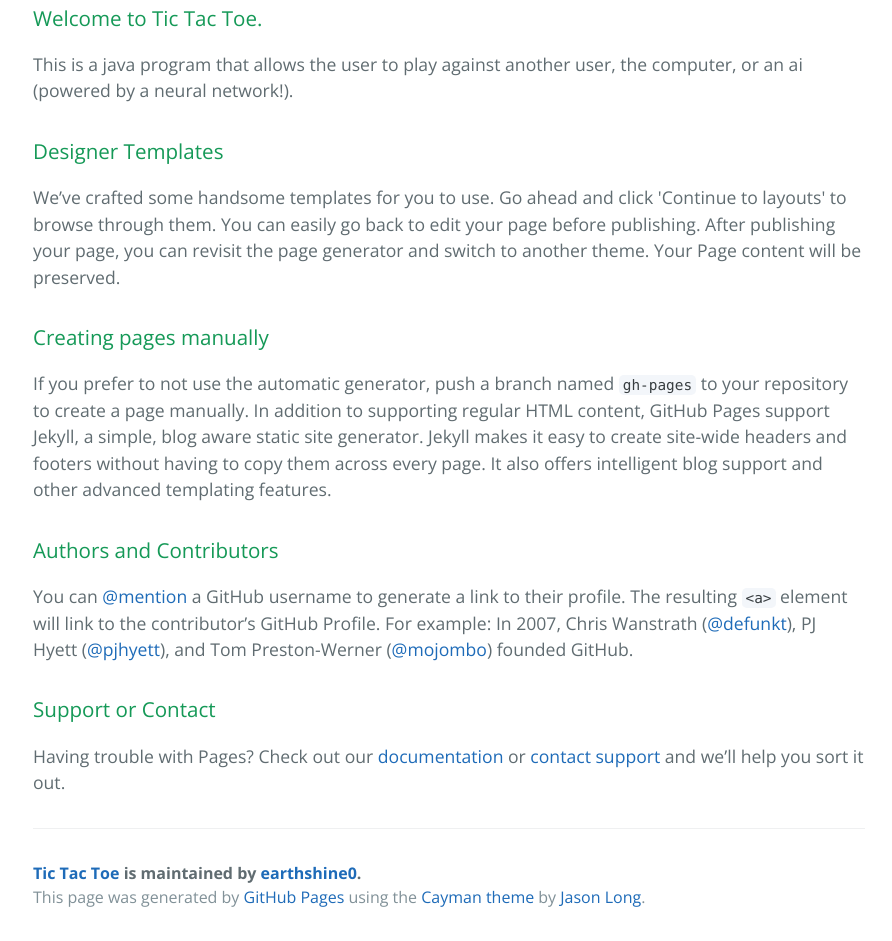
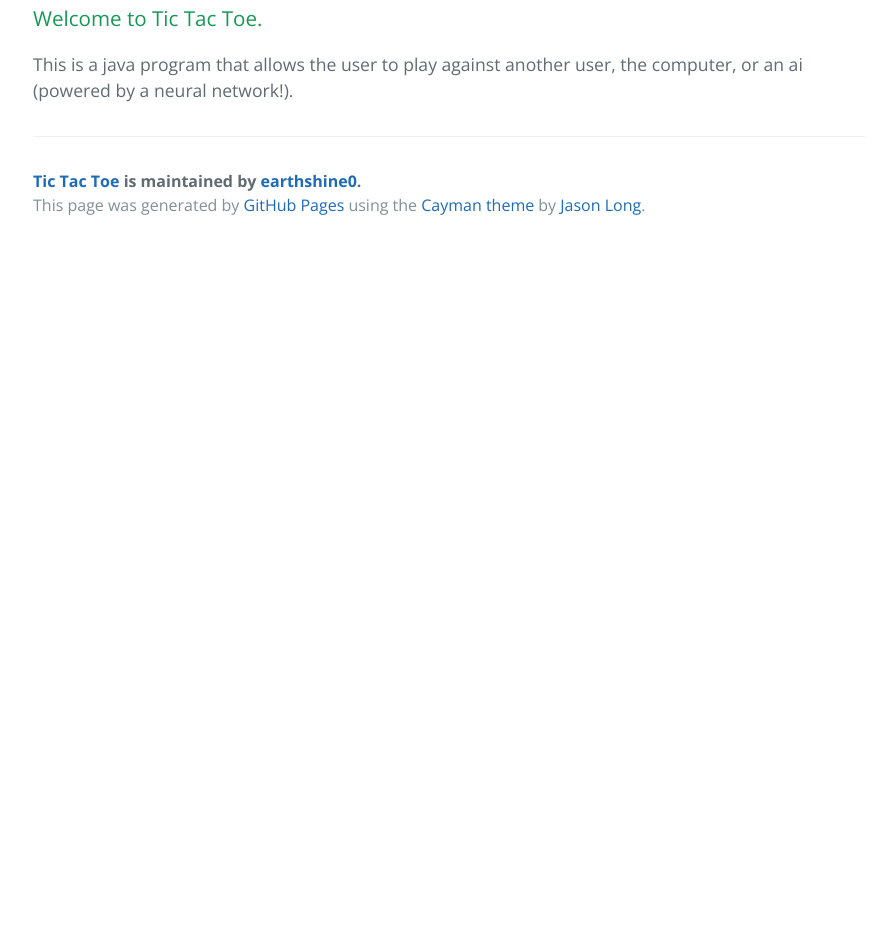
Before and after one commit to arenjae/TicTacToe, a plain HTML site: page index.html in a window 1280 px wide. Shown: the part 412-1353 px from the top of the page, without its empty margins (191-1083 px from the left). After the commit the page ends 800 px from the top, so only its background shows below. Drawn offline with nearby package versions, Linux system fonts and the light colour scheme.

```diff
--- a/index.html
+++ b/index.html
@@ -24,26 +24,6 @@
 
 <p>This is a java program that allows the user to play against another user, the computer, or an ai (powered by a neural network!).</p>
 
-<h3>
-<a id="designer-templates" class="anchor" href="#designer-templates" aria-hidden="true"><span class="octicon octicon-link"></span></a>Designer Templates</h3>
-
-<p>We’ve crafted some handsome templates for you to use. Go ahead and click 'Continue to layouts' to browse through them. You can easily go back to edit your page before publishing. After publishing your page, you can revisit the page generator and switch to another theme. Your Page content will be preserved.</p>
-
-<h3>
-<a id="creating-pages-manually" class="anchor" href="#creating-pages-manually" aria-hidden="true"><span class="octicon octicon-link"></span></a>Creating pages manually</h3>
-
-<p>If you prefer to not use the automatic generator, push a branch named <code>gh-pages</code> to your repository to create a page manually. In addition to supporting regular HTML content, GitHub Pages support Jekyll, a simple, blog aware static site generator. Jekyll makes it easy to create site-wide headers and footers without having to copy them across every page. It also offers intelligent blog support and other advanced templating features.</p>
-
-<h3>
-<a id="authors-and-contributors" class="anchor" href="#authors-and-contributors" aria-hidden="true"><span class="octicon octicon-link"></span></a>Authors and Contributors</h3>
-
-<p>You can <a href="https://github.com/blog/821" class="user-mention">@mention</a> a GitHub username to generate a link to their profile. The resulting <code>&lt;a&gt;</code> element will link to the contributor’s GitHub Profile. For example: In 2007, Chris Wanstrath (<a href="https://github.com/defunkt" class="user-mention">@defunkt</a>), PJ Hyett (<a href="https://github.com/pjhyett" class="user-mention">@pjhyett</a>), and Tom Preston-Werner (<a href="https://github.com/mojombo" class="user-mention">@mojombo</a>) founded GitHub.</p>
-
-<h3>
-<a id="support-or-contact" class="anchor" href="#support-or-contact" aria-hidden="true"><span class="octicon octicon-link"></span></a>Support or Contact</h3>
-
-<p>Having trouble with Pages? Check out our <a href="https://help.github.com/pages">documentation</a> or <a href="https://github.com/contact">contact support</a> and we’ll help you sort it out.</p>
-
       <footer class="site-footer">
         <span class="site-footer-owner"><a href="https://github.com/earthshine0/TicTacToe">Tic Tac Toe</a> is maintained by <a href="https://github.com/earthshine0">earthshine0</a>.</span>
 
```
Also changed, not shown: params.json (+1 -1 lines).
